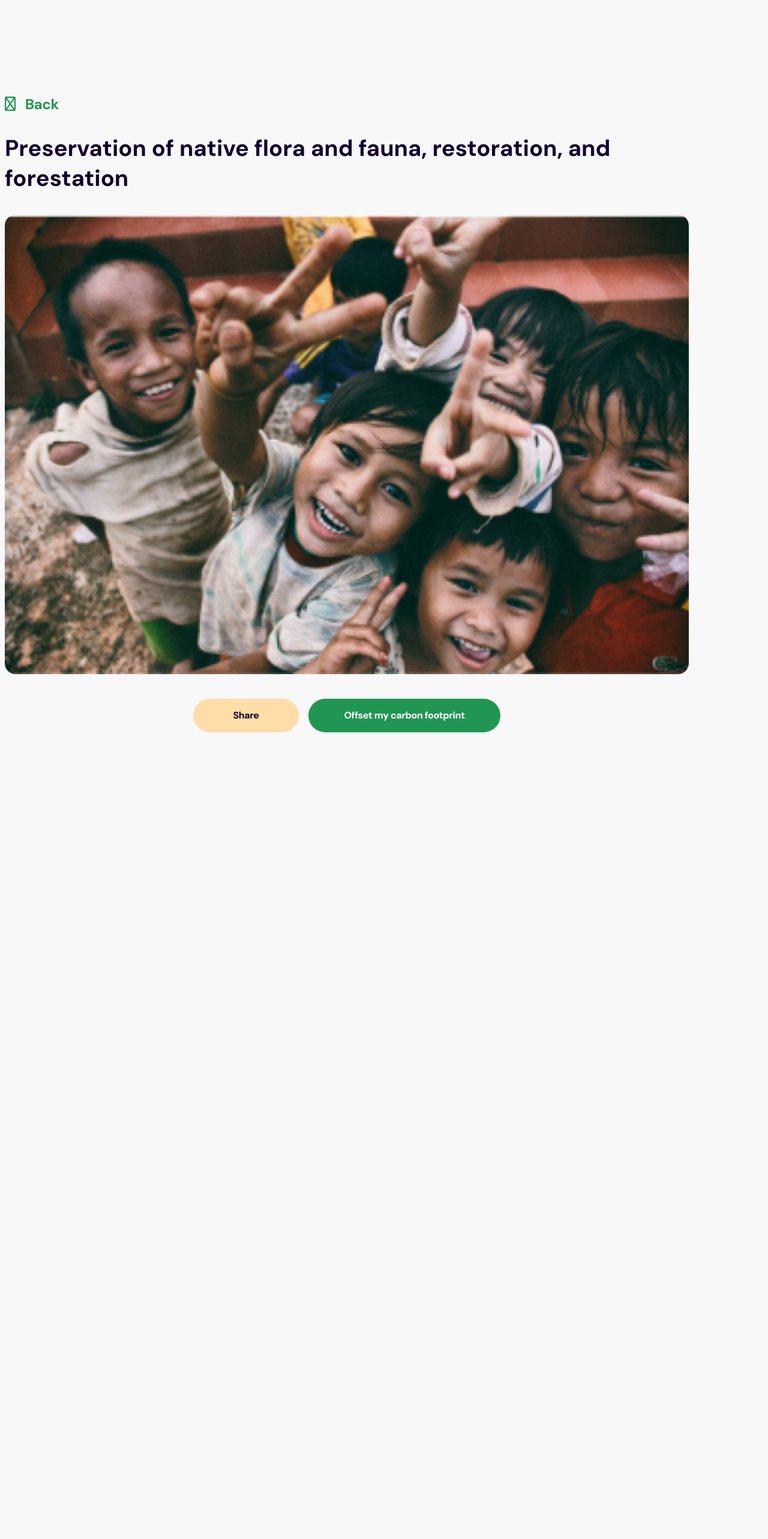
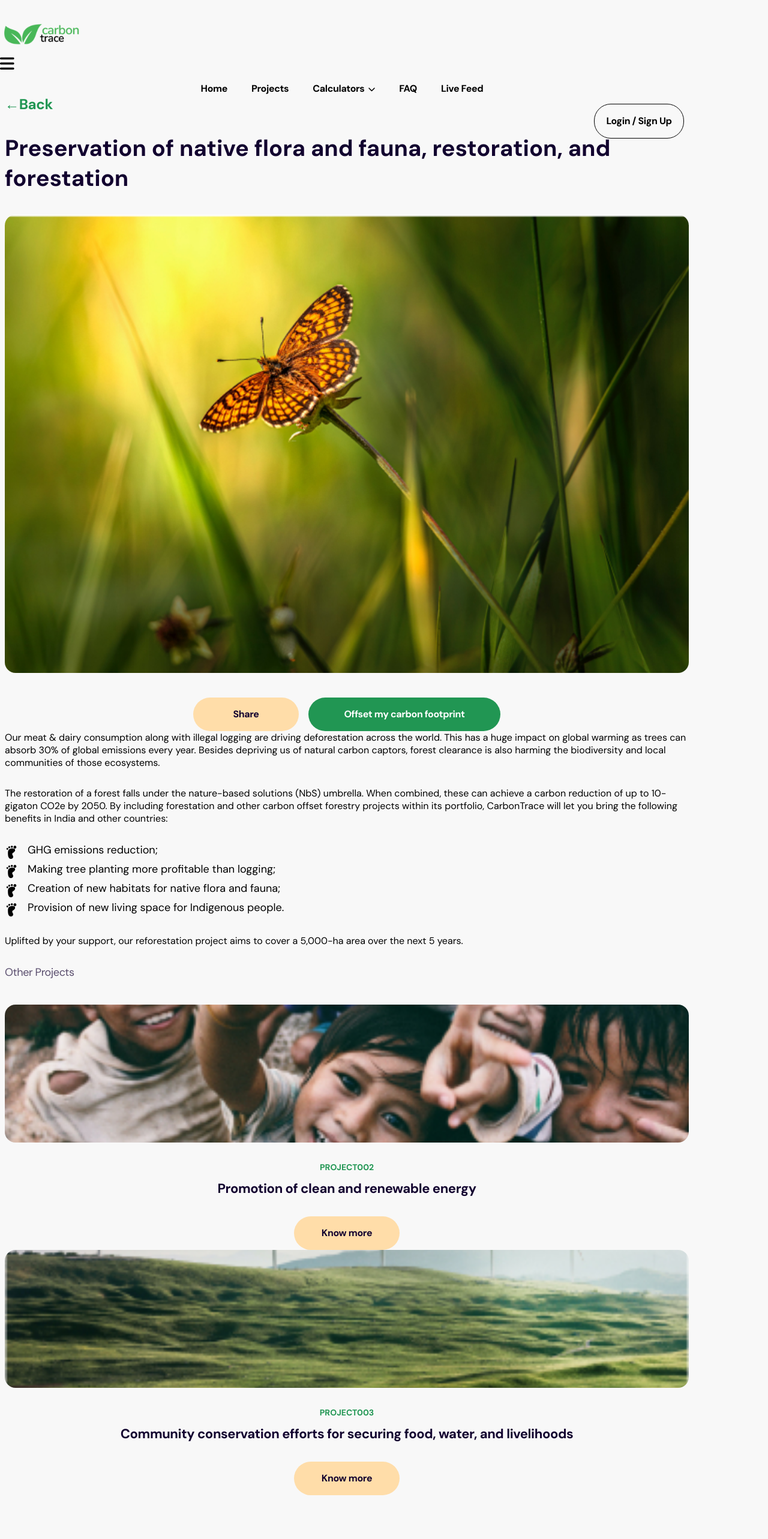
Before and after one commit to encamptourism/carbontracev1, a Next.js app: page /project/Preservation_of_native_flora_and_fauna_restoration_and_forestation in a window 1280 px wide. Shown: the top 2566 px of the page at 60% size. Before the commit the page ends 1367 px from the top, so only its background shows below. Built offline with nearby package versions, Linux system fonts and the light colour scheme.

Commit message:
project page done

```diff
--- a/components/common/Header.jsx
+++ b/components/common/Header.jsx
@@ -48,7 +48,7 @@ return (
             <div className="row">
                 <div className="col-lg-2 col-md-2 col-6">
                     <div className="header__logo">
-                        <Link href ="/"><a><img src="assets/img/home/logo.svg" alt=""/></a></Link>
+                        <Link href ="/"><a><img src="../assets/img/home/logo.svg" alt=""/></a></Link>
                     </div>
                 </div>
                 <div className="col-lg-8 col-md-8 col-6">
--- /dev/null
+++ b/components/project/otherproject.js
@@ -0,0 +1,57 @@
+import {useState,useEffect} from "react";
+import Link from "next/link";
+
+const OtherProject=(props)=>{
+const {project_id,ProjectData} = props;
+const [otherData,setOtherData] = useState([]);
+
+useEffect(()=>{
+
+let fo = ProjectData.filter((project)=>project.project_id !== project_id);
+setOtherData(fo);
+},[project_id])
+
+
+return (
+	    <>
+	     <div className="row">
+                    <div className="col-lg-12">
+                        <div className="project3__other" data-aos="fade-left" data-aos-delay="50" data-aos-duration="1000">
+                            <span>Other Projects</span>
+                        </div>
+                    </div>
+                </div>
+         <div className="row">
+	    {(otherData && otherData.length > 0) ?
+         otherData.map((other,key)=>{
+
+         return (
+         	      <div key={key} className="col-lg-6 col-md-6 col-sm-6">
+                        <div className="project__single__blk" data-aos="fade-up" data-aos-delay="50"
+                            data-aos-duration="1000">
+                            <div className="project__single__top">
+                             <div className="project__img__blk project3">
+                                    <Link href={`${other.project_name}`}><a><img src={other.image.other} alt={other.project_id}/></a></Link>
+                                </div>
+                              <div className="project__info">
+                                    <span>{other.project_id}</span>
+                                    <h4>{other.project_heading}</h4>
+                                </div>
+                               <div className="project__btn__blk">
+                                <Link href={`${other.project_name}`}><a className="common__btn">Know more</a></Link>
+                            </div>
+                            </div>
+                        </div>
+                  </div>
+         	    )
+
+
+         })
+
+	     :""}
+	     </div>
+	    </>
+	    )
+
+}
+export default OtherProject;
--- a/components/project/projectdata.js
+++ b/components/project/projectdata.js
@@ -11,16 +11,14 @@ export const ProjectData= [
                                                      },
                                                      {
                                                       type:'para',
-                                                      content:"The restoration of a forest falls under the nature-based solutions (NbS) umbrella. When combined, these can achieve a carbon reduction of up to 10-gigaton CO2e by 2050. By including forestation and other carbon offset forestry projects within its portfolio, CarbonTrace will let you bring the following benefits in India and other countries:"
-                                                     },
-                                                     {
-                                                      type:'list',
-                                                      content:[
+                                                      content:"The restoration of a forest falls under the nature-based solutions (NbS) umbrella. When combined, these can achieve a carbon reduction of up to 10-gigaton CO2e by 2050. By including forestation and other carbon offset forestry projects within its portfolio, CarbonTrace will let you bring the following benefits in India and other countries:",
+                                                      list:[
                                                                "GHG emissions reduction;",
                                                                "Making tree planting more profitable than logging;",
                                                                "Creation of new habitats for native flora and fauna;",
                                                                "Provision of new living space for Indigenous people."
-                                                              ]
+                                                           ]
+
                                                      },
                                                      {
                                                       type:'para',
@@ -29,7 +27,7 @@ export const ProjectData= [
 
 
                                                       ],
-                                image:{default:"assets/img/project/p1.jpg",other:["assets/img/project/p1.jpg"]}
+                                image:{default:"assets/img/project/p1.jpg",other:["../assets/img/project/p1.jpg"]}
 
                              },
                              {
@@ -44,11 +42,8 @@ export const ProjectData= [
                                                      },
                                                      {
                                                       type:'para',
-                                                      content:"For this reason, CarbonTrace will support new solar panels and wind farms installations across the globe. By participating in this initiative, you’ll directly contribute to:"
-                                                     },
-                                                     {
-                                                      type:'list',
-                                                      content:[
+                                                      content:"For this reason, CarbonTrace will support new solar panels and wind farms installations across the globe. By participating in this initiative, you’ll directly contribute to:",
+                                                      list:[
                                                                "Increase energy accessibility worldwide;",
                                                                "Decrease energy-related carbon emissions;",
                                                                "Create new sustainable job opportunities for local communities."
@@ -61,7 +56,7 @@ export const ProjectData= [
 
 
                                                       ],
-                                image:{default:"assets/img/project/p3.jpg",other:["assets/img/project/p3.jpg"]}
+                                image:{default:"assets/img/project/p2.jpg",other:["../assets/img/project/p2.jpg"]}
 
                              },
                              {
@@ -80,11 +75,8 @@ export const ProjectData= [
                                                      },
                                                       {
                                                       type:'para',
-                                                      content:"That’s why CarbonTrace is embracing water conservation projects and food security solutions, including agroecology and other sustainable agriculture practices (e.g., crop rotation, permaculture, etc.). When chipping in these projects, you’ll promote the advantages outlines below:"
-                                                     },
-                                                     {
-                                                      type:'list',
-                                                      content:[
+                                                      content:"That’s why CarbonTrace is embracing water conservation projects and food security solutions, including agroecology and other sustainable agriculture practices (e.g., crop rotation, permaculture, etc.). When chipping in these projects, you’ll promote the advantages outlines below:",
+                                                      list:[
                                                                "Water savings;",
                                                                "Biodiversity enhancement;",
                                                                "Greater accessibility to safe drinking water;",
@@ -101,7 +93,7 @@ export const ProjectData= [
 
 
                                                       ],
-                                image:{default:"assets/img/project/p1.jpg",other:["assets/img/project/p1.jpg"]}
+                                image:{default:"assets/img/project/p3.jpg",other:["../assets/img/project/p3.jpg"]}
 
                              }
                           ];
--- a/components/project/subscription.js
+++ b/components/project/subscription.js
@@ -16,7 +16,7 @@ return (
                                 <div className="subscribe__form">
                                     <div className="subscribe__input">
                                         <input type="email" placeholder="Your email"/>
-                                        <img src="assets/img/home/subscribe_icon.svg" alt=""/>
+                                        <img src="../assets/img/home/subscribe_icon.svg" alt=""/>
                                     </div>
                                     <div className="subscribe__btn">
                                         <button type="submit">Subscribe</button>
--- a/package.json
+++ b/package.json
@@ -9,6 +9,10 @@
     "lint": "next lint"
   },
   "dependencies": {
+    "@fortawesome/fontawesome-svg-core": "^6.2.0",
+    "@fortawesome/free-regular-svg-icons": "^6.2.0",
+    "@fortawesome/free-solid-svg-icons": "^6.2.0",
+    "@fortawesome/react-fontawesome": "^0.2.0",
     "aos": "^2.3.4",
     "next": "12.3.1",
     "nouislider-react": "^3.4.1",
--- a/pages/project/[project_name].js
+++ b/pages/project/[project_name].js
@@ -1,10 +1,18 @@
+import HtmlHead from '../../components/common/HtmlHead';
+import Header from '../../components/common/Header';
+import MainFooter from '../../components/common/MainFooter';
 import {ProjectData} from '../../components/project/projectdata';
+import OtherProject from '../../components/project/otherproject';
+import Subscription from '../../components/project/subscription';
+import { useRouter } from "next/router";
 import Link from "next/link";
 
 const Project_name=({project})=>{
-
+const router = useRouter();
 return (
 	    <>
+	    <HtmlHead/>
+	    <Header/>
 	  <div>
 {
 	(project && project.length > 0 ) ? project.map((obj,key)=>{
@@ -18,7 +26,7 @@ return (
                         <div className="project3__topbar__content" data-aos="zoom-in" data-aos-delay="50"
                             data-aos-duration="1000">
                             <div className="project3__back__btn">
-                                <Link href="#"><a><i className="far fa-arrow-left"></i>Back</a></Link>
+                              <div style={{cursor:'pointer'}}  onClick={() => router.back()}><a>&larr;Back</a></div>
                             </div>
                             <div className="project3__topbar__title">
                                 <h2>{obj.project_heading || ""}</h2>
@@ -34,7 +42,7 @@ return (
                     <div className="col-lg-6">
                         <div className="project3__left__img" data-aos="zoom-in" data-aos-delay="50"
                             data-aos-duration="1000">
-                            <img src="../assets/img/project/p2.jpg" alt=""/>
+                            <img src={obj.image.other[0] || ""} alt=""/>
                             </div>
                            <div className="project3__left__btn" data-aos="fade-up" data-aos-delay="50"
                             data-aos-duration="1000">
@@ -46,25 +54,48 @@ return (
                      <div className="col-lg-6">
                         <div className="project3__right__blk" data-aos="fade-up" data-aos-delay="50"
                             data-aos-duration="1000">
+                        {
+                        	obj.project_description && obj.project_description.map((des,keys)=>{
+                              if(des.type === 'para'){
+                                  return (
+                                          <div className="pt-3" key={"s" + keys}>
+                                          {des.content || ""}
+                                          <ul>{des.list ? (des.list).map((lists,keyl)=>{
+                                             return (
+                                              <li key={"l" + keyl}>
+                                              <img src="../assets/img/project/foot.svg" alt="list"/>
+                                              {lists}
+                                              </li>
+                                                     )
 
+                                          }):""}
+                                           </ul>
+                                          </div>
+                                          )
+
+
+                              }
+
+
+                        })}
 
                         </div>
                      </div>
 
+
                 </div>
+
+          <OtherProject project_id={obj.project_id} ProjectData={ProjectData}/>
             </div>
+        </section>
 
-
-
-        </section>
     </div>
        	      )
 	}):""
 
-
-
  }
-
+         <Subscription/>
+        <MainFooter/>
         </div>
          </>
          )
--- a/pages/project/index.js
+++ b/pages/project/index.js
@@ -3,7 +3,7 @@ import Header from '../../components/common/Header';
 import ProjectComponent from '../../components/project/index';
 import MainFooter from '../../components/common/MainFooter';
 import {ProjectData} from '../../components/project/projectdata';
-const Index=({ProjectDatas})=>{
+const index=({ProjectDatas})=>{
 return (
 	 <>
       <HtmlHead/>
@@ -14,7 +14,7 @@ return (
 	)
 
 }
-export default Index;
+export default index;
 
 export async function getStaticProps() {
  return { props: { ProjectDatas:ProjectData } }
```
Also changed, not shown: components/common/MainFooter.js (+4 -4 lines), 1 other file (tests, documents, lock files or other folders).
